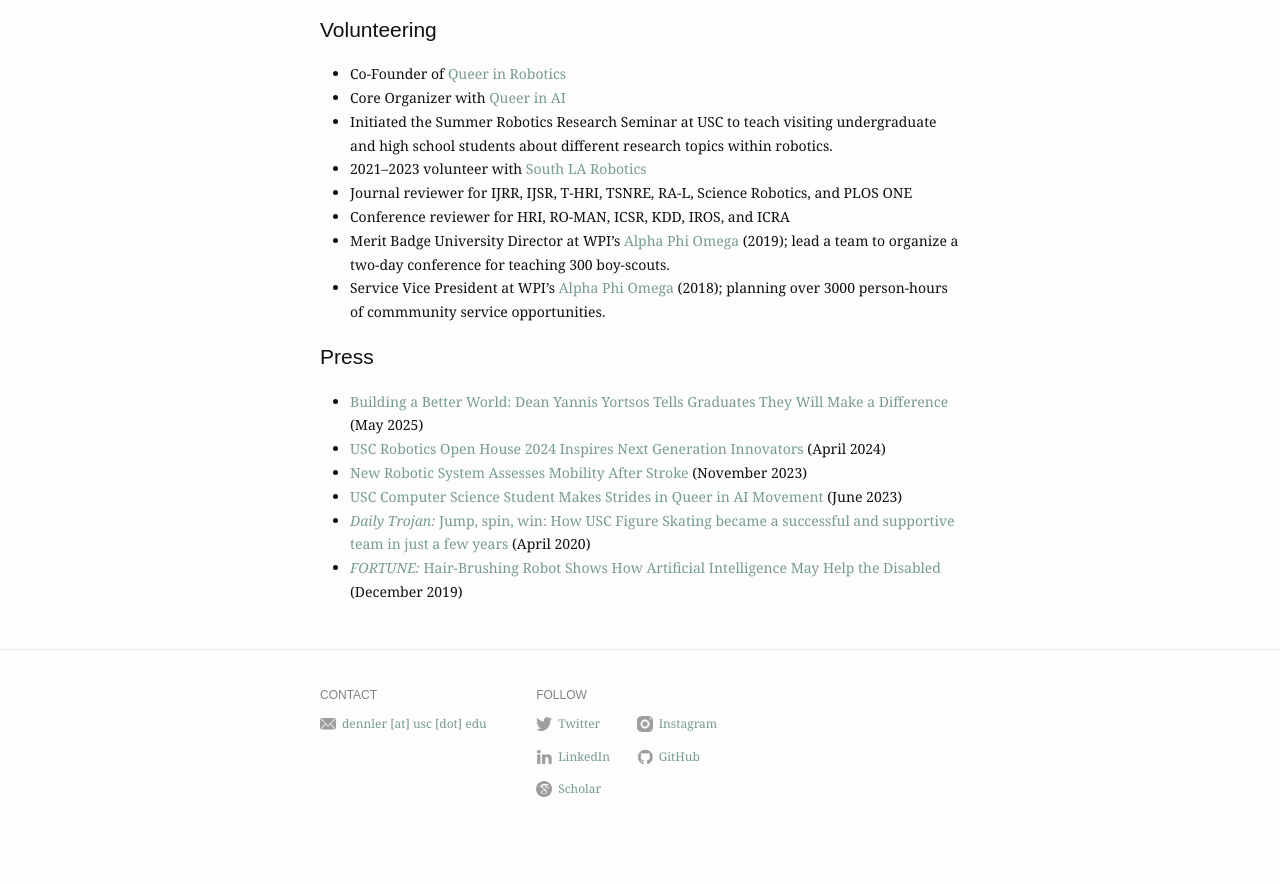
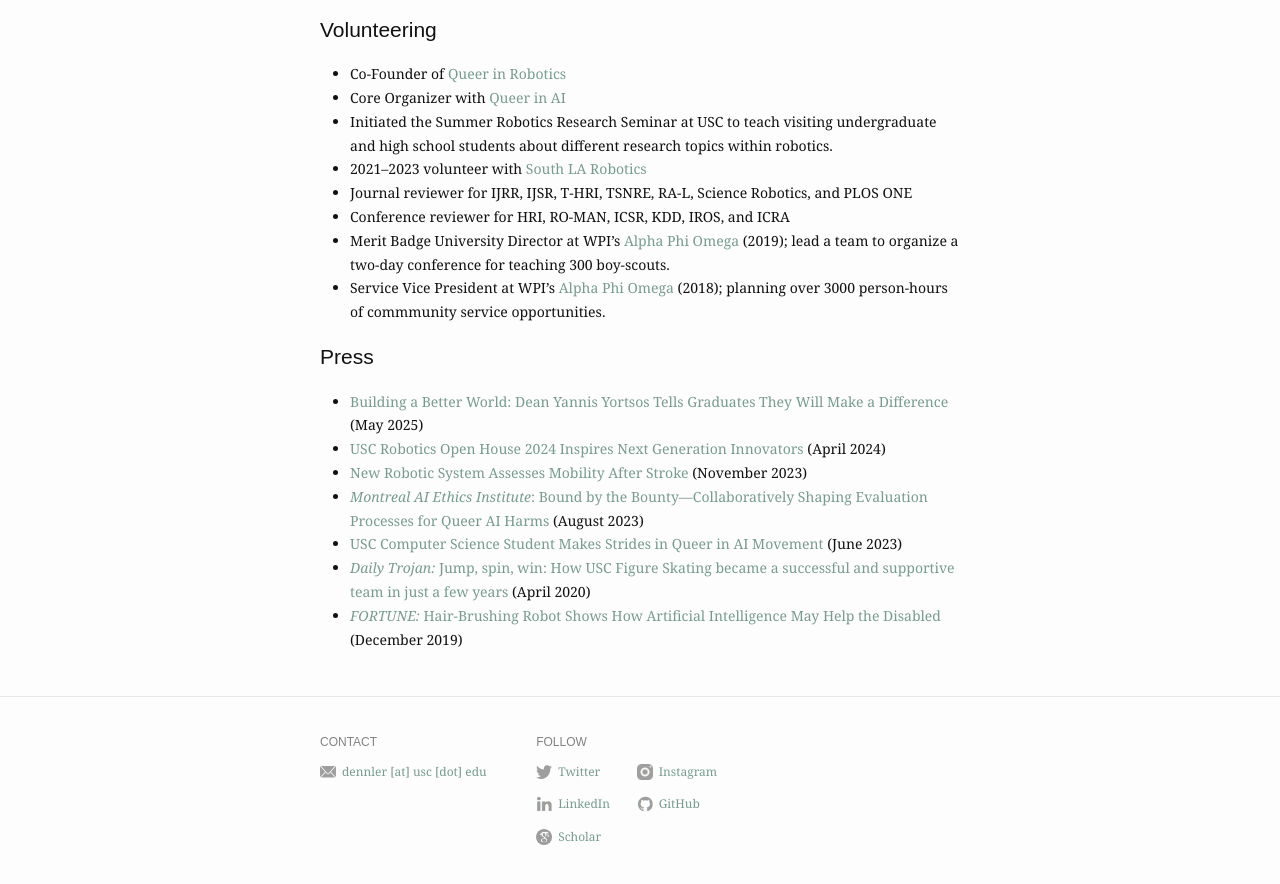
Before and after one commit to ndennler/ndennler.github.io, a Jekyll site: the page built from outreach.md, in a window 1280 px wide and 900 px high, scrolled down 843 px. Shown: the top 884 px of the window. Built offline with Jekyll 4.4.1, drawn with Linux system fonts in a browser that asks for light colours; before the commit the page ends 1695 px from its top, so only the background shows below that.

Commit message:
press updates

```diff
--- a/outreach.md
+++ b/outreach.md
@@ -48,6 +48,7 @@
 * <a href="https://viterbischool.usc.edu/news/2025/05/building-a-better-world-dean-yannis-c-yortsos-tells-graduates-they-will-make-a-difference/"> Building a Better World: Dean Yannis Yortsos Tells Graduates They Will Make a Difference </a> (May 2025)
 * <a href="https://viterbischool.usc.edu/news/2024/04/usc-robotics-open-house-2024-inspires-next-generation-innovators/"> USC Robotics Open House 2024 Inspires Next Generation Innovators </a> (April 2024)
 * <a href="https://viterbischool.usc.edu/news/2023/11/new-robotic-system-assesses-mobility-after-stroke"> New Robotic System Assesses Mobility After Stroke</a> (November 2023)
+* <a href="https://montrealethics.ai/bound-by-the-bounty-collaboratively-shaping-evaluation-processes-for-queer-ai-harms/"> <i> Montreal AI Ethics Institute</i>: Bound by the Bounty—Collaboratively Shaping Evaluation Processes for Queer AI Harms</a> (August 2023)
 * <a href="https://viterbischool.usc.edu/news/2023/06/usc-computer-science-student-makes-strides-in-queer-in-ai-movement/">USC Computer Science Student Makes Strides in Queer in AI Movement</a> (June 2023)
-* <a href="https://fortune.com/2019/12/11/robot-hair-brushing-elderly/"><i>Daily Trojan:</i> Jump, spin, win: How USC Figure Skating became a successful and supportive team in just a few years</a> (April 2020)
+* <a href="https://dailytrojan.com/2020/04/07/jump-spin-win-how-usc-figure-skating-became-a-successful-and-supportive-team-in-just-a-few-years/"><i>Daily Trojan:</i> Jump, spin, win: How USC Figure Skating became a successful and supportive team in just a few years</a> (April 2020)
 * <a href="https://fortune.com/2019/12/11/robot-hair-brushing-elderly/"><i>FORTUNE:</i> Hair-Brushing Robot Shows How Artificial Intelligence May Help the Disabled</a> (December 2019)
```
